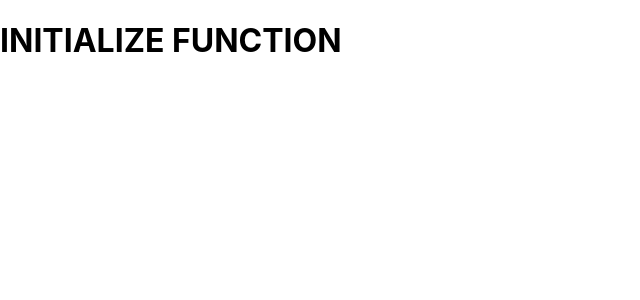
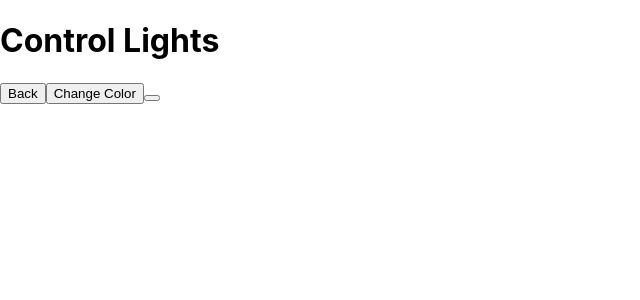
Before and after one commit to kDurg/hueLights, a Next.js app in the folder lightinghub/: page /controlLights in a window 1280 px wide. Shown: the top 300 px of the page, without its empty margins (0-640 px from the left). Built offline with nearby package versions, Linux system fonts and the light colour scheme.

Commit message:
basic routing with next.js

```diff
--- a/lightinghub/package.json
+++ b/lightinghub/package.json
@@ -8,6 +8,7 @@
     "start": "next start"
   },
   "dependencies": {
+    "@material-ui/core": "^4.11.0",
     "next": "9.5.5",
     "react": "16.13.1",
     "react-dom": "16.13.1"
--- a/lightinghub/pages/controlLights.js
+++ b/lightinghub/pages/controlLights.js
@@ -1,3 +1,17 @@
+import Link from 'next/link';
+
 export default function initialize() {
-    return <h1>INITIALIZE FUNCTION</h1>
+	return (
+		<>
+			<h1>Control Lights</h1>
+			<div className='lightingContainer'>
+				<button>
+					<Link href='/'>Back</Link>
+				</button>
+				<button>Change Color</button>
+				<button></button>
+
+			</div>
+		</>
+	)
 }
```
Also changed, not shown: 1 other file (tests, documents, lock files or other folders).
